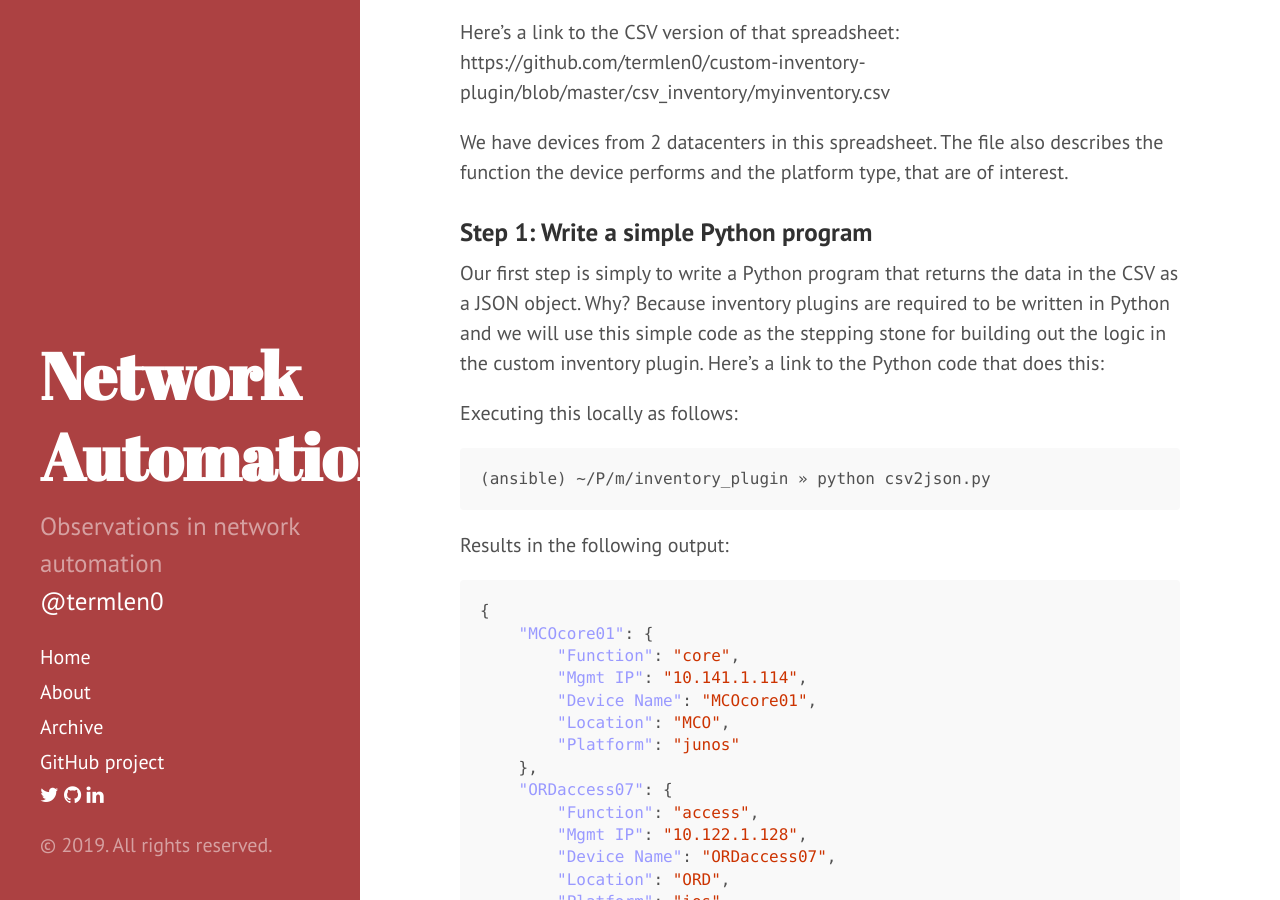
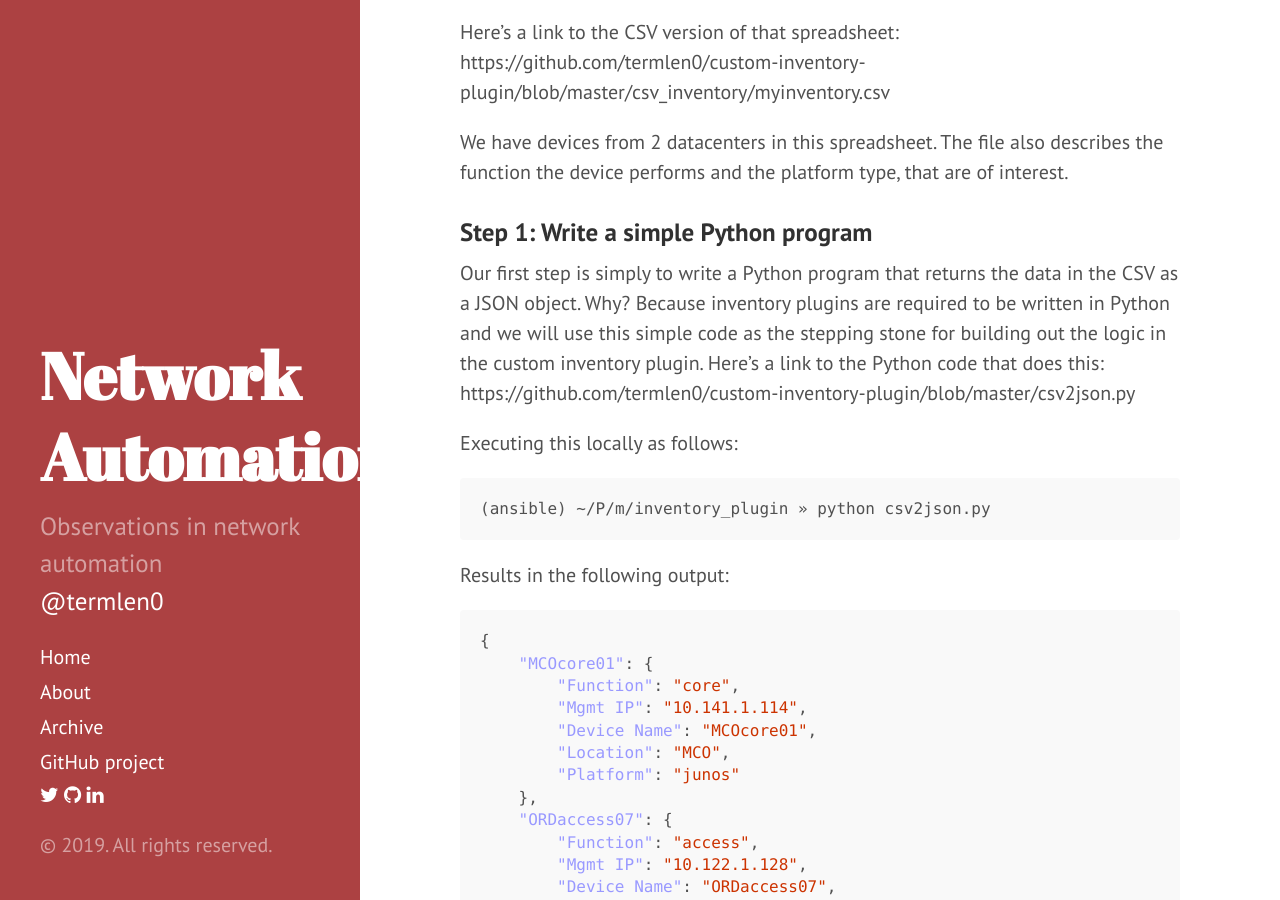
Before and after one commit to termlen0/termlen0.github.io, a Jekyll site: the page built from _posts/2019-11-16-observations.md, in a window 1280 px wide and 900 px high, scrolled down 1462 px. Built offline with Jekyll 4.4.1, drawn with Linux system fonts in a browser that asks for light colours; nearby versions of some CDN libraries; comment, search, counter and statistics services are not loaded; some of the changed lines change nothing that is shown.

Commit message:
Updated missing link

```diff
--- a/_posts/2019-11-16-observations.md
+++ b/_posts/2019-11-16-observations.md
@@ -19,7 +19,7 @@ https://github.com/termlen0/custom-inventory-plugin/blob/master/csv_inventory/my
 We have devices from 2 datacenters in this spreadsheet. The file also describes the function the device performs and the platform type, that are of interest.
 
 ### Step 1: Write a simple Python program
-Our first step is simply to write a Python program that returns the data in the CSV as a JSON object. Why? Because inventory plugins are required to be written in Python and we will use this simple code as the stepping stone for building out the logic in the custom inventory plugin. Here's a link to the Python code that does this:
+Our first step is simply to write a Python program that returns the data in the CSV as a JSON object. Why? Because inventory plugins are required to be written in Python and we will use this simple code as the stepping stone for building out the logic in the custom inventory plugin. Here's a link to the Python code that does this: https://github.com/termlen0/custom-inventory-plugin/blob/master/csv2json.py
 
 
 Executing this locally as follows:
```
Also changed, not shown: 2 other files.
